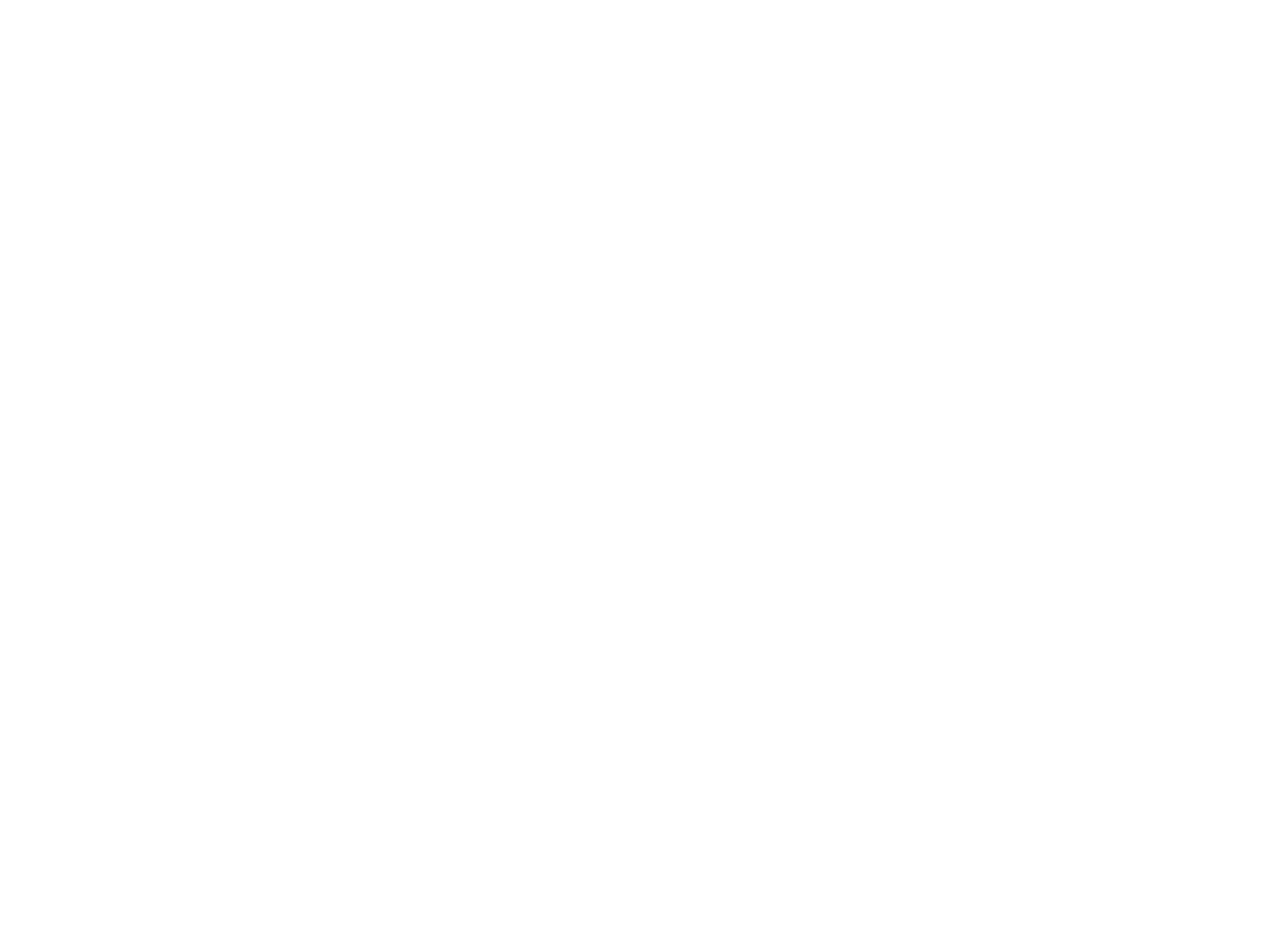
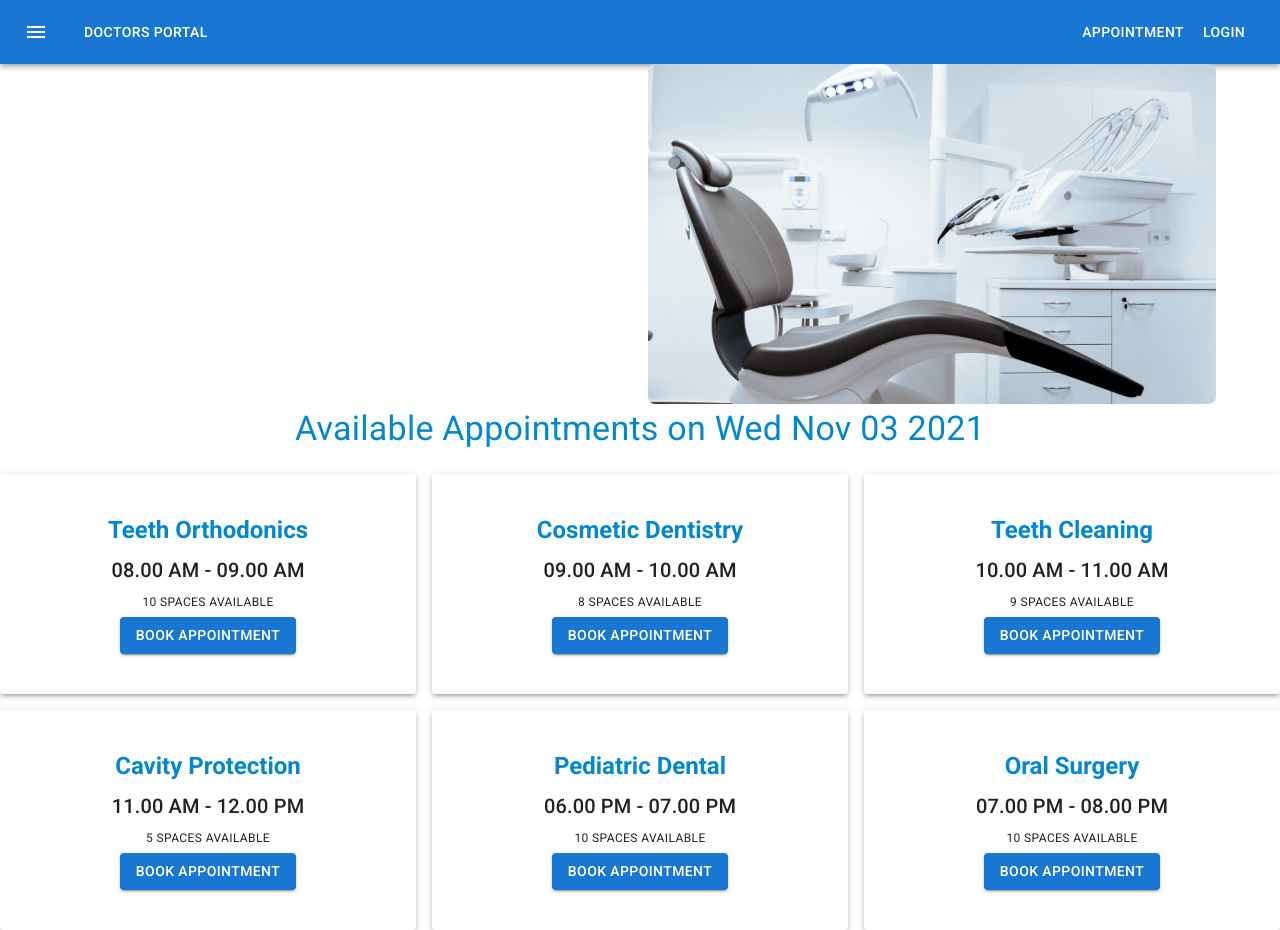
Before and after one commit to Tahmid-islam/Doctors-Portal-Client, a React (Create React App) app: page /appointment in a window 1280 px wide. Before the commit the page ends 800 px from the top, so only its background shows below. Built offline with nearby package versions, Linux system fonts and the light colour scheme.

Commit message:
appointment page done with modal and calendar

```diff
--- a/package.json
+++ b/package.json
@@ -6,10 +6,12 @@
     "@emotion/react": "^11.5.0",
     "@emotion/styled": "^11.3.0",
     "@mui/icons-material": "^5.0.5",
+    "@mui/lab": "^5.0.0-alpha.53",
     "@mui/material": "^5.0.6",
     "@testing-library/jest-dom": "^5.11.4",
     "@testing-library/react": "^11.1.0",
     "@testing-library/user-event": "^12.1.10",
+    "date-fns": "^2.25.0",
     "react": "^17.0.2",
     "react-dom": "^17.0.2",
     "react-router-dom": "^5.3.0",
--- a/src/App.js
+++ b/src/App.js
@@ -1,6 +1,7 @@
 import "./App.css";
 import { BrowserRouter as Router, Switch, Route } from "react-router-dom";
 import Home from "./Pages/Home/Home/Home";
+import Appointment from "./Pages/Appointment/Appointment/Appointment";
 
 function App() {
   return (
@@ -13,6 +14,9 @@
           <Route path="/home">
             <Home></Home>
           </Route>
+          <Route path="/appointment">
+            <Appointment></Appointment>
+          </Route>
         </Switch>
       </Router>
     </div>
--- /dev/null
+++ b/src/Pages/Appointment/Appointment/Appointment.js
@@ -0,0 +1,17 @@
+import React, { useState } from "react";
+import Navigation from "../../Shared/Navigation/Navigation";
+import AppointmentHeader from "../AppointmentHeader/AppointmentHeader";
+import AvailableAppointments from "../AvailableAppointments/AvailableAppointments";
+
+const Appointment = () => {
+  const [date, setDate] = useState(new Date());
+  return (
+    <div>
+      <Navigation></Navigation>
+      <AppointmentHeader date={date} setDate={setDate}></AppointmentHeader>
+      <AvailableAppointments date={date}></AvailableAppointments>
+    </div>
+  );
+};
+
+export default Appointment;
--- /dev/null
+++ b/src/Pages/Appointment/AppointmentHeader/AppointmentHeader.js
@@ -0,0 +1,21 @@
+import { Container, Grid } from "@mui/material";
+import React from "react";
+import chair from "../../../images/chair.png";
+import Calendar from "../../Shared/Calendar/Calendar";
+
+const AppointmentHeader = ({ date, setDate }) => {
+  return (
+    <Container>
+      <Grid container spacing={2}>
+        <Grid item xs={12} md={6}>
+          <Calendar date={date} setDate={setDate}></Calendar>
+        </Grid>
+        <Grid item xs={12} md={6}>
+          <img style={{ width: "100%" }} src={chair} alt="" />
+        </Grid>
+      </Grid>
+    </Container>
+  );
+};
+
+export default AppointmentHeader;
--- /dev/null
+++ b/src/Pages/Appointment/AvailableAppointments/AvailableAppointments.js
@@ -0,0 +1,58 @@
+import { Grid, Typography } from "@mui/material";
+import React from "react";
+import Booking from "../Booking/Booking";
+const bookings = [
+  {
+    id: 1,
+    name: "Teeth Orthodonics",
+    time: "08.00 AM - 09.00 AM",
+    space: 10,
+  },
+  {
+    id: 2,
+    name: "Cosmetic Dentistry",
+    time: "09.00 AM - 10.00 AM",
+    space: 8,
+  },
+  {
+    id: 3,
+    name: "Teeth Cleaning",
+    time: "10.00 AM - 11.00 AM",
+    space: 9,
+  },
+  {
+    id: 4,
+    name: "Cavity Protection",
+    time: "11.00 AM - 12.00 PM",
+    space: 5,
+  },
+  {
+    id: 5,
+    name: "Pediatric Dental",
+    time: "06.00 PM - 07.00 PM",
+    space: 10,
+  },
+  {
+    id: 6,
+    name: "Oral Surgery",
+    time: "07.00 PM - 08.00 PM",
+    space: 10,
+  },
+];
+
+const AvailableAppointments = ({ date }) => {
+  return (
+    <div>
+      <Typography variant="h4" sx={{ color: "info.main", mb: 3 }}>
+        Available Appointments on {date.toDateString()}
+      </Typography>
+      <Grid container spacing={2}>
+        {bookings.map((booking) => (
+          <Booking key={booking.id} booking={booking} date={date}></Booking>
+        ))}
+      </Grid>
+    </div>
+  );
+};
+
+export default AvailableAppointments;
--- /dev/null
+++ b/src/Pages/Appointment/Booking/Booking.js
@@ -0,0 +1,43 @@
+import { Button, Grid, Paper, Typography } from "@mui/material";
+import React, { useState } from "react";
+import BookingModal from "../BookingModal/BookingModal";
+
+const Booking = ({ booking, date }) => {
+  const { name, time, space } = booking;
+  const [openBooking, setBookingOpen] = useState(false);
+  const handleBookingOpen = () => setBookingOpen(true);
+  const handleBookingClose = () => setBookingOpen(false);
+  return (
+    <>
+      <Grid item xs={12} sm={6} md={4}>
+        <Paper elevation={3} sx={{ py: 5 }}>
+          <Typography
+            sx={{ color: "info.main", fontWeight: 600 }}
+            variant="h5"
+            gutterBottom
+            component="div"
+          >
+            {name}
+          </Typography>
+          <Typography variant="h6" gutterBottom component="div">
+            {time}
+          </Typography>
+          <Typography variant="caption" display="block" gutterBottom>
+            {space} SPACES AVAILABLE
+          </Typography>
+          <Button onClick={handleBookingOpen} variant="contained">
+            BOOK APPOINTMENT
+          </Button>
+        </Paper>
+      </Grid>
+      <BookingModal
+        booking={booking}
+        date={date}
+        openBooking={openBooking}
+        handleBookingClose={handleBookingClose}
+      ></BookingModal>
+    </>
+  );
+};
+
+export default Booking;
--- /dev/null
+++ b/src/Pages/Appointment/BookingModal/BookingModal.js
@@ -0,0 +1,97 @@
+import React from "react";
+import Backdrop from "@mui/material/Backdrop";
+import Box from "@mui/material/Box";
+import Modal from "@mui/material/Modal";
+import Fade from "@mui/material/Fade";
+import Typography from "@mui/material/Typography";
+import TextField from "@mui/material/TextField";
+import { Button } from "@mui/material";
+
+const style = {
+  position: "absolute",
+  top: "50%",
+  left: "50%",
+  transform: "translate(-50%, -50%)",
+  width: 400,
+  bgcolor: "background.paper",
+  border: "2px solid #000",
+  boxShadow: 24,
+  p: 4,
+};
+
+const BookingModal = ({ openBooking, handleBookingClose, booking, date }) => {
+  const { name, time } = booking;
+
+  const handleBookingSubmit = (e) => {
+    alert("Submitting");
+
+    //collect data
+    //send to the server
+
+    handleBookingClose();
+    e.preventDefault();
+  };
+
+  return (
+    <Modal
+      aria-labelledby="transition-modal-title"
+      aria-describedby="transition-modal-description"
+      open={openBooking}
+      onClose={handleBookingClose}
+      closeAfterTransition
+      BackdropComponent={Backdrop}
+      BackdropProps={{
+        timeout: 500,
+      }}
+    >
+      <Fade in={openBooking}>
+        <Box sx={style}>
+          <Typography id="transition-modal-title" variant="h6" component="h2">
+            {name}
+          </Typography>
+          <Typography id="transition-modal-description" sx={{ mt: 2 }}>
+            <form onSubmit={handleBookingSubmit}>
+              <TextField
+                disabled
+                sx={{ width: "90%", m: 1 }}
+                id="outlined-size-small"
+                defaultValue={time}
+                size="small"
+              />
+              <TextField
+                sx={{ width: "90%", m: 1 }}
+                id="outlined-size-small"
+                defaultValue="Your Name"
+                size="small"
+              />
+              <TextField
+                sx={{ width: "90%", m: 1 }}
+                id="outlined-size-small"
+                defaultValue="Your Email"
+                size="small"
+              />
+              <TextField
+                sx={{ width: "90%", m: 1 }}
+                id="outlined-size-small"
+                defaultValue="Phone Number"
+                size="small"
+              />
+              <TextField
+                disabled
+                sx={{ width: "90%", m: 1 }}
+                id="outlined-size-small"
+                defaultValue={date.toDateString()}
+                size="small"
+              />
+              <Button sx={{ m: 1 }} type="submit" variant="contained">
+                Book
+              </Button>
+            </form>
+          </Typography>
+        </Box>
+      </Fade>
+    </Modal>
+  );
+};
+
+export default BookingModal;
--- /dev/null
+++ b/src/Pages/Shared/Calendar/Calendar.js
@@ -0,0 +1,22 @@
+import React from "react";
+import TextField from "@mui/material/TextField";
+import AdapterDateFns from "@mui/lab/AdapterDateFns";
+import LocalizationProvider from "@mui/lab/LocalizationProvider";
+import StaticDatePicker from "@mui/lab/StaticDatePicker";
+
+const Calendar = ({ date, setDate }) => {
+  return (
+    <LocalizationProvider dateAdapter={AdapterDateFns}>
+      <StaticDatePicker
+        displayStaticWrapperAs="desktop"
+        value={date}
+        onChange={(newValue) => {
+          setDate(newValue);
+        }}
+        renderInput={(params) => <TextField {...params} />}
+      />
+    </LocalizationProvider>
+  );
+};
+
+export default Calendar;
--- a/src/Pages/Shared/Navigation/Navigation.js
+++ b/src/Pages/Shared/Navigation/Navigation.js
@@ -6,6 +6,7 @@
 import Button from "@mui/material/Button";
 import IconButton from "@mui/material/IconButton";
 import MenuIcon from "@mui/icons-material/Menu";
+import { NavLink } from "react-router-dom";
 
 const Navigation = () => {
   return (
@@ -22,9 +23,23 @@
             >
               <MenuIcon />
             </IconButton>
-            <Typography variant="h6" component="div" sx={{ flexGrow: 1 }}>
-              Doctors Portal
+            <Typography
+              style={{ textAlign: "left" }}
+              variant="h6"
+              component="div"
+              sx={{ flexGrow: 1 }}
+            >
+              <NavLink style={{ textDecoration: "none" }} to="/">
+                <Button sx={{ color: "white" }} color="inherit">
+                  Doctors Portal
+                </Button>
+              </NavLink>
             </Typography>
+            <NavLink style={{ textDecoration: "none" }} to="/appointment">
+              <Button sx={{ color: "white" }} color="inherit">
+                Appointment
+              </Button>
+            </NavLink>
             <Button color="inherit">Login</Button>
           </Toolbar>
         </AppBar>
```
Also changed, not shown: 1 other file (tests, documents, lock files or other folders).
